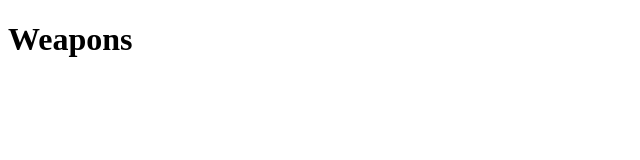
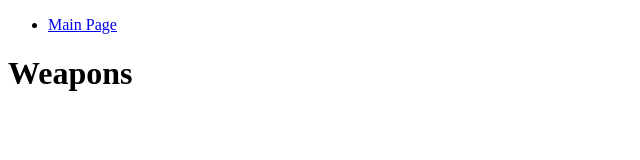
Before and after one commit to ashleylayton/monster-hunter, a plain HTML site: page weapons.html in a window 1280 px wide. Shown: the whole page, without its empty margins (0-640 px from the left). Drawn offline with Linux system fonts and the light colour scheme.

Commit message:
added header navigational links

```diff
--- a/weapons.html
+++ b/weapons.html
@@ -5,9 +5,16 @@
     <meta name="viewport" content="width=device-width, initial-scale=1.0">
     <title>Monster Hunter Now Fan WIKI</title>
 </head>
-<body>
+    <header>
+        <nav>
+            <ul>
+                <li><a href="index.html">Main Page</a></li>
+            </ul>
+        </nav>
+    </header>
+    <body>
 
-    <h1>Weapons</h1>
+        <h1>Weapons</h1>
 
-</body>
+    </body>
 </html>
```
Also changed, not shown: armor.html (+11 -3 lines), index.html (+7 -5 lines), monsters.html (+10 -3 lines).
